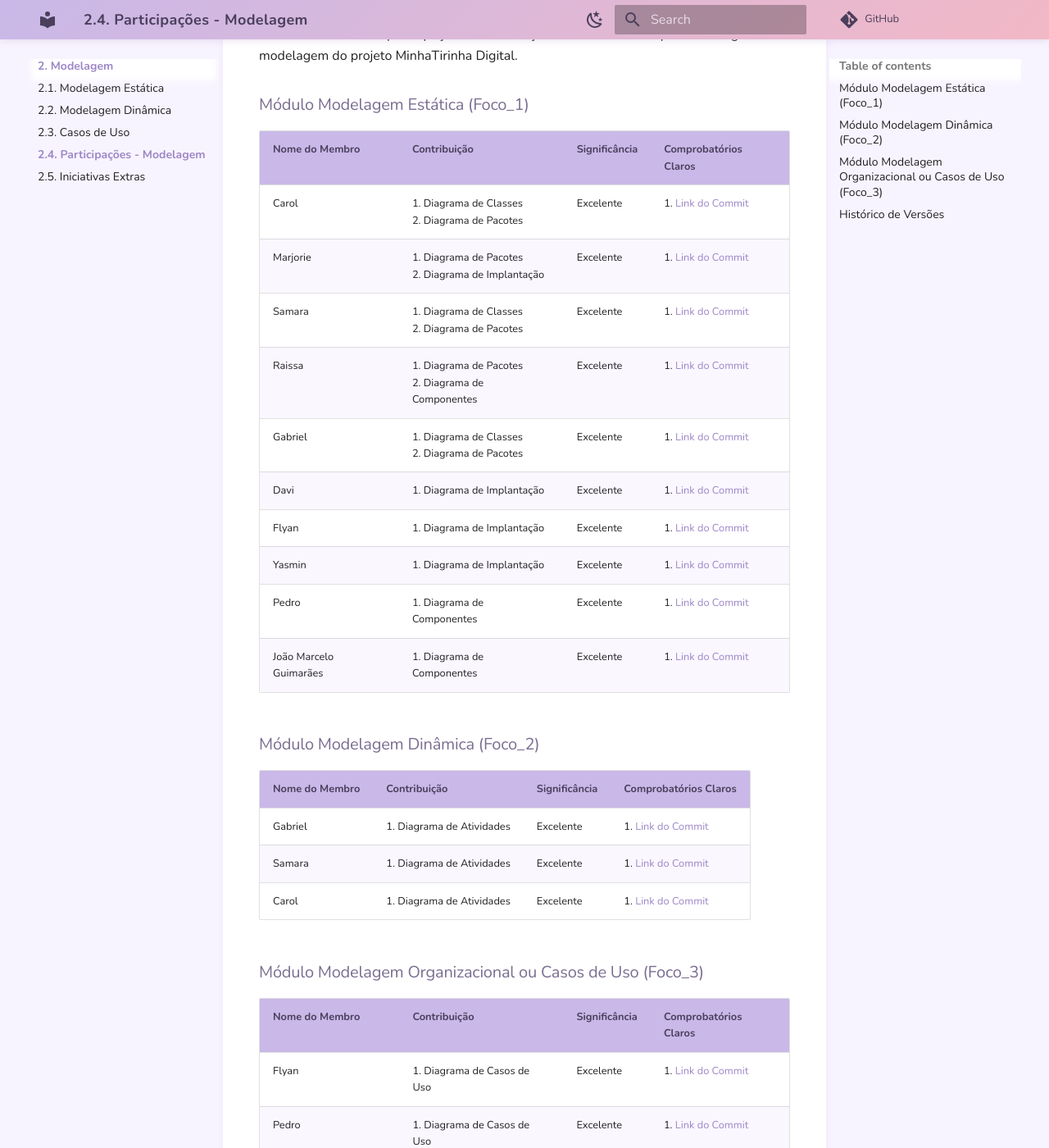
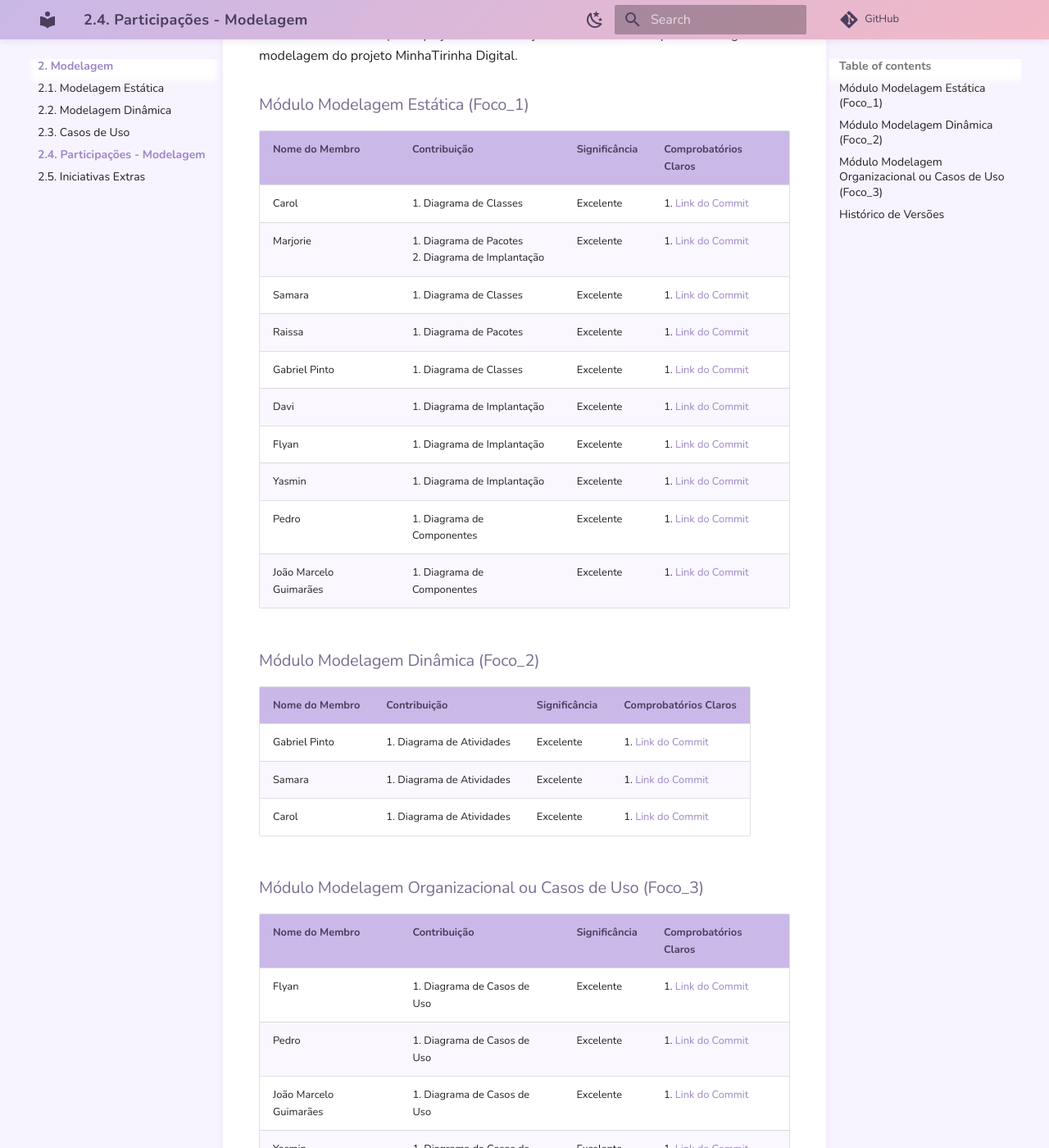
Before and after one commit to UnBArqDsw2026-1-Turma01/2026.1-T01-G08_MinhaTirinha_Entrega_02, an MkDocs documentation site: the page built from docs/Modelagem/2.4.ParticipacoesModelagem.md, in a window 1280 px wide and 1400 px high, scrolled down 229 px. Shown: the whole window at 82% size. Built offline with MkDocs 1.6.1 and Material for MkDocs 9.7.7, drawn with Linux system fonts in a browser that asks for light colours; comment, search, counter and statistics services are not loaded; some of the changed text lies outside the part shown.

```diff
--- a/docs/Modelagem/2.4.ParticipacoesModelagem.md
+++ b/docs/Modelagem/2.4.ParticipacoesModelagem.md
@@ -6,11 +6,11 @@ Breve relato sobre as participações e contribuições de cada membro para a en
 
 | Nome do Membro | Contribuição | Significância | Comprobatórios Claros |
 | :--- | :--- | :--- | :--- |
-| Carol | 1. Diagrama de Classes <br> 2. Diagrama de Pacotes | Excelente | 1. [Link do Commit](#) |
+| Carol | 1. Diagrama de Classes <br> | Excelente | 1. [Link do Commit](#) |
 | Marjorie | 1. Diagrama de Pacotes <br> 2. Diagrama de Implantação | Excelente | 1. [Link do Commit](#) |
-| Samara | 1. Diagrama de Classes <br> 2. Diagrama de Pacotes | Excelente | 1. [Link do Commit](#) |
-| Raissa | 1. Diagrama de Pacotes <br> 2. Diagrama de Componentes | Excelente | 1. [Link do Commit](#) |
-| Gabriel | 1. Diagrama de Classes <br> 2. Diagrama de Pacotes | Excelente | 1. [Link do Commit](#) |
+| Samara | 1. Diagrama de Classes <br> | Excelente | 1. [Link do Commit](#) |
+| Raissa | 1. Diagrama de Pacotes <br> | Excelente | 1. [Link do Commit](#) |
+| Gabriel Pinto| 1. Diagrama de Classes <br> | Excelente | 1. [Link do Commit](https://github.com/UnBArqDsw2026-1-Turma01/2026.1-T01-G08_MinhaTirinha_Entrega_02/tree/809e71ba63a20681d85d4d93e54612bd1255cd65) |
 | Davi | 1. Diagrama de Implantação | Excelente | 1. [Link do Commit](#) |
 | Flyan | 1. Diagrama de Implantação | Excelente | 1. [Link do Commit](#) |
 | Yasmin | 1. Diagrama de Implantação | Excelente | 1. [Link do Commit](#) |
@@ -21,7 +21,7 @@ Breve relato sobre as participações e contribuições de cada membro para a en
 
 | Nome do Membro | Contribuição | Significância | Comprobatórios Claros |
 | :--- | :--- | :--- | :--- |
-| Gabriel | 1. Diagrama de Atividades | Excelente | 1. [Link do Commit](#) |
+| Gabriel Pinto | 1. Diagrama de Atividades | Excelente | 1. [Link do Commit](https://github.com/UnBArqDsw2026-1-Turma01/2026.1-T01-G08_MinhaTirinha_Entrega_02/tree/a6e591f34ec35d369feb69af5b6cf9601e17cc72) |
 | Samara | 1. Diagrama de Atividades | Excelente | 1. [Link do Commit](#) |
 | Carol | 1. Diagrama de Atividades | Excelente | 1. [Link do Commit](#) |
 
@@ -33,6 +33,7 @@ Breve relato sobre as participações e contribuições de cada membro para a en
 | Pedro | 1. Diagrama de Casos de Uso | Excelente | 1. [Link do Commit](#) |
 | João Marcelo Guimarães | 1. Diagrama de Casos de Uso | Excelente | 1. [Link do Commit](#) |
 | Yasmin | 1. Diagrama de Casos de Uso | Excelente | 1. [Link do Commit](#) |
+| Gabriel Pinto | 1. Diagrama de Pacotes | Excelente | 1. [Gravação](https://unbbr.sharepoint.com/sites/Arq-T01-G08/_layouts/15/stream.aspx?id=%2Fsites%2FArq%2DT01%2DG08%2FDocumentos%20Compartilhados%2FGeneral%2FRecordings%2Fdaily%20%2D%202304%2D20260423%5F190827%2DGrava%C3%A7%C3%A3o%20de%20Reuni%C3%A3o%2Emp4&referrer=StreamWebApp%2EWeb&referrerScenario=AddressBarCopied%2Eview%2E23ee83a5%2Dbb36%2D439a%2D9f9d%2Da2725ac44581) |
 
 ---
 
```
Also changed, not shown: docs/Modelagem/2.1.ModelagemEstatica.md (+8 -4 lines), docs/Modelagem/2.2.ModelagemDinamica.md (+7 -0 lines), docs/Modelagem/2.3.ModelagemOrganizacionalCasosDeUso.md (+36 -38 lines).
